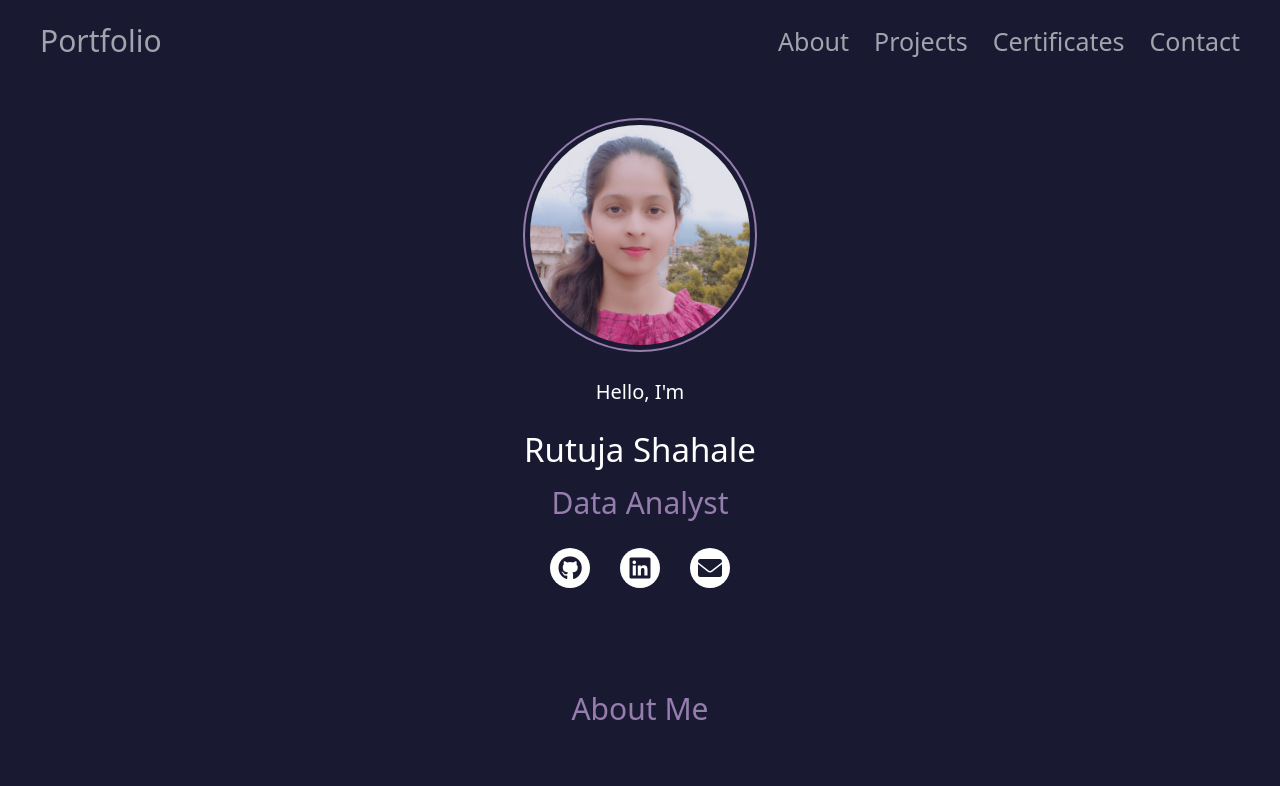
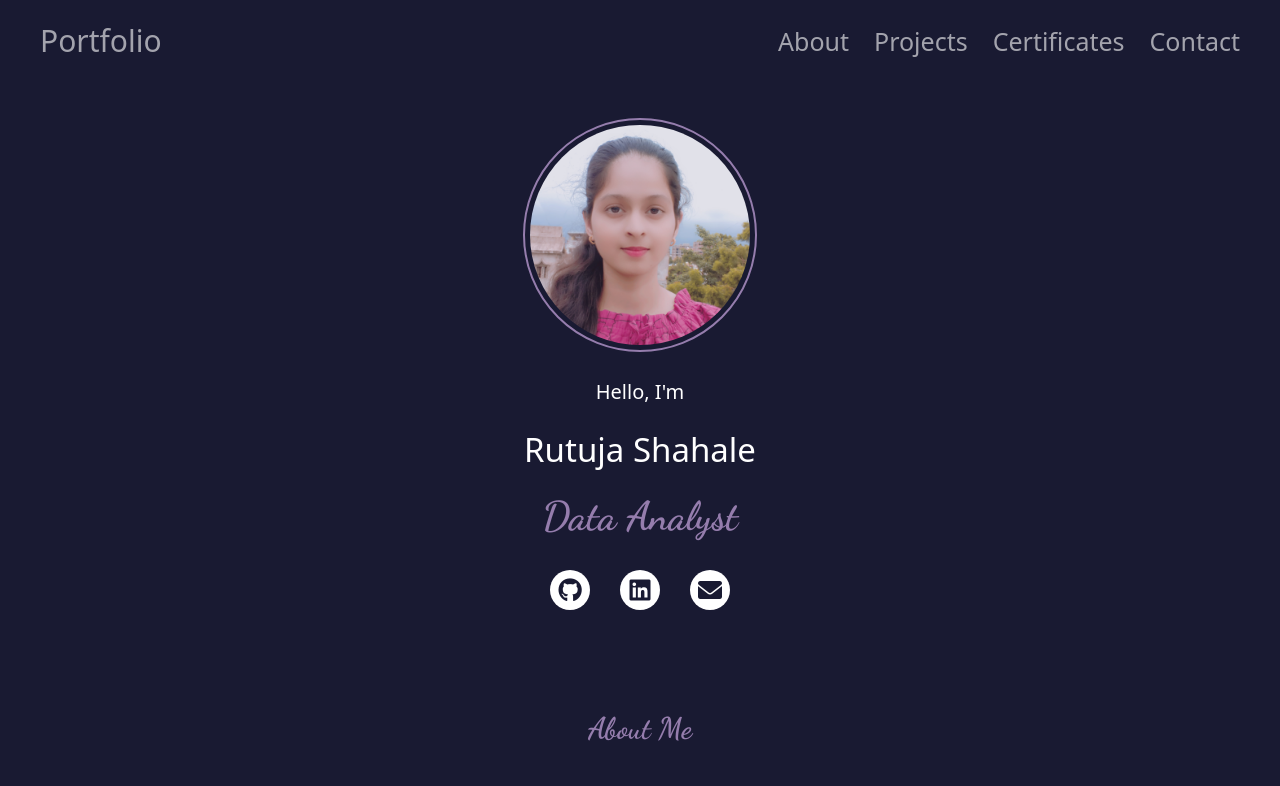
Before and after one commit to rutuja-shahale/rutuja-shahale.github.io, a plain HTML site: page index.html in a window 1280 px wide. Shown: the top 786 px of the page. Drawn offline with Linux system fonts and the light colour scheme.

Commit message:
Update styles.css

```diff
--- a/styles.css
+++ b/styles.css
@@ -100,12 +100,15 @@ h1 {
     font-weight: 500;
 }
 
-h3 {
-    margin: 0px 20px;
-    font-size: 30px;
+.profile-card h3 {
+    font-family: "Dancing Script", cursive;
+    font-optical-sizing: auto;
+    font-weight: 2000; /* Adjust as per your preference */
+    font-style: normal;
+    font-size: 2.5rem;
     color: #957dad;
-    margin-bottom: 60px 60px;
-    font-weight: 500;
+    margin-top: 10px;
+    margin-bottom: 30px;
 }
 
 h2 {
```
